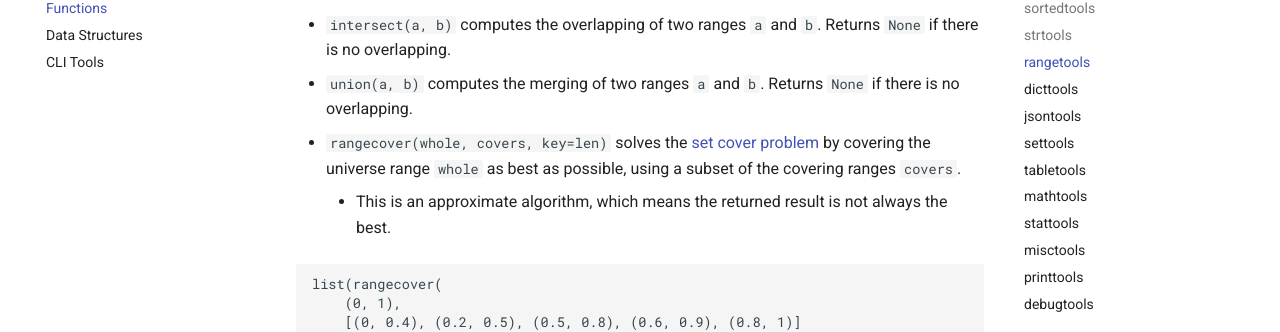
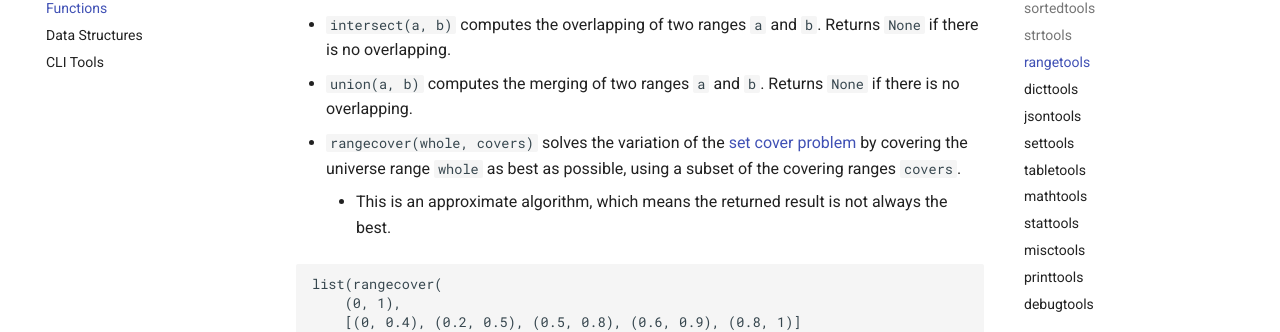
Before and after one commit to chuanconggao/extratools, an MkDocs documentation site: the page built from docs/functions.md, in a window 1280 px wide and 900 px high, scrolled down 6252 px. Shown: the part 127-459 px from the top of the window. Built offline with MkDocs 1.6.1 and Material for MkDocs 9.7.7, drawn with Linux system fonts in a browser that asks for light colours; comment, search, counter and statistics services are not loaded; old or Windows-style settings are respelled for this version of MkDocs.

Commit message:
Update README.md

```diff
--- a/docs/functions.md
+++ b/docs/functions.md
@@ -261,7 +261,7 @@ Tools for transformations over ranges. Note that each range is closed on the lef
 
 - `union(a, b)` computes the merging of two ranges `a` and `b`. Returns `None` if there is no overlapping.
 
-- `rangecover(whole, covers, key=len)` solves the [set cover problem](https://en.wikipedia.org/wiki/Set_cover_problem) by covering the universe range `whole` as best as possible, using a subset of the covering ranges `covers`.
+- `rangecover(whole, covers)` solves the variation of the [set cover problem](https://en.wikipedia.org/wiki/Set_cover_problem) by covering the universe range `whole` as best as possible, using a subset of the covering ranges `covers`.
 
     - This is an approximate algorithm, which means the returned result is not always the best.
 
```
